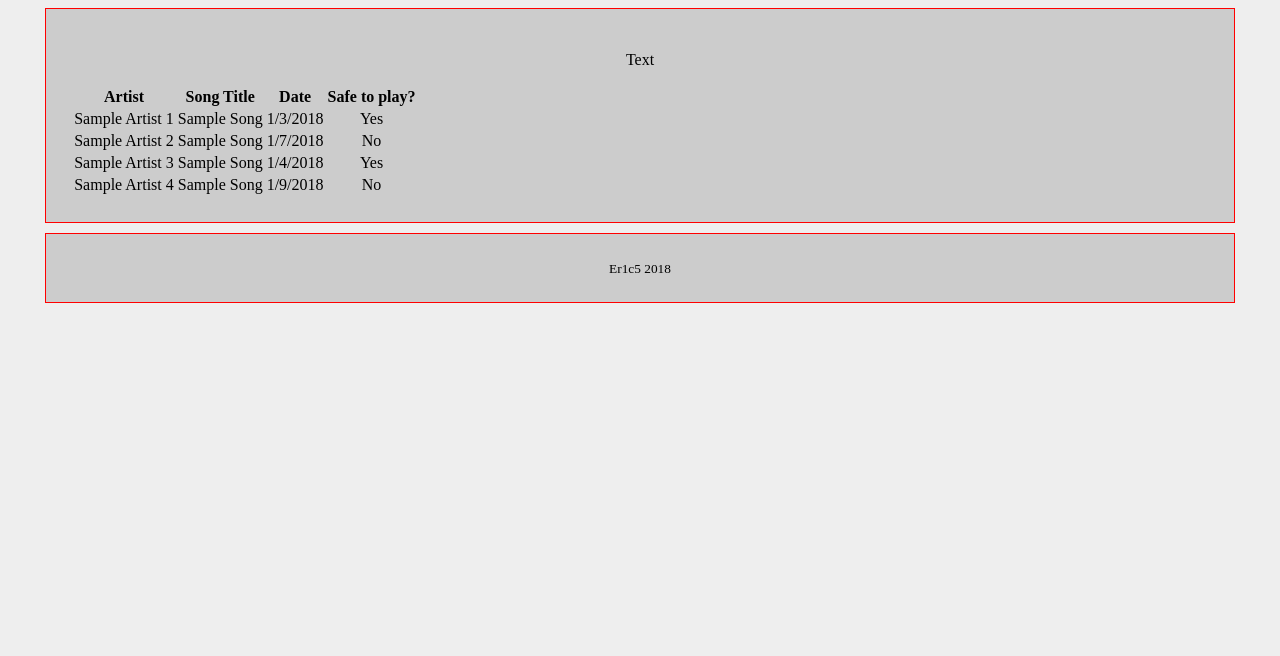
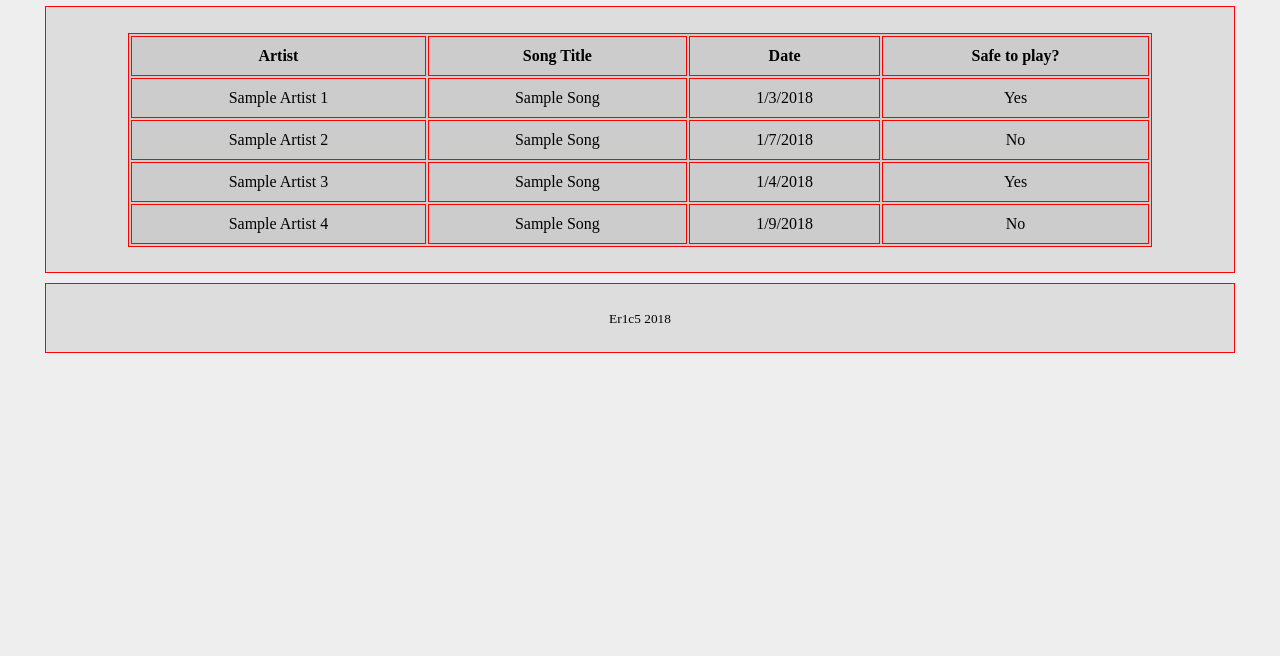
Before and after one commit to eschrofe/TwitchSafeSongs, a plain HTML site: page index.html in a window 1280 px wide. Shown: the part 144-800 px from the top of the page. Drawn offline with Linux system fonts and the light colour scheme.

Commit message:
basic table css

```diff
--- a/css/StyleSheet.css
+++ b/css/StyleSheet.css
@@ -10,12 +10,12 @@ body {
 }
 
 header {
-  border: 1px solid red;
   text-align: center;
   width: 90%;
   margin: 10px auto;
   padding: 2%;
-  background-color: #cccccc
+  background-color: #cccccc;
+
 }
 
 #main {
@@ -24,7 +24,7 @@ header {
   margin: 10px auto;
   width: 90%;
   padding: 2%;
-  background-color: #cccccc
+  background-color: #dddddd
 
 }
 
@@ -34,5 +34,24 @@ footer {
   width: 90%;
   margin: 10px auto;
   padding: 2%;
+  background-color: #dddddd
+}
+
+table, th, td {
+  border: 1px solid red;
   background-color: #cccccc
 }
+
+table {
+  width: 90%;
+  margin: 0 auto;
+}
+
+th, td {
+  padding: 10px;
+
+}
+
+tr {
+  margin: 10px;
+}
--- a/index.html
+++ b/index.html
@@ -3,6 +3,7 @@
   <head>
     <title>Twitch Safe Songs</title>
     <link href="css/StyleSheet.css" rel="stylesheet">
+    <meta http-equiv="content-type" content="text/html; charset=utf-8" />
 </head>
 <body>
   <div id="wrapper">
@@ -11,15 +12,16 @@
     </header>
     <section id="main">
 
-      <p>Text</p>
-
       <table>
+        <thead>
           <tr>
             <th>Artist</th>
             <th>Song Title</th>
             <th>Date</th>
             <th>Safe to play?</th>
           </tr>
+        </thead>
+        <tbody>
           <tr>
             <td>Sample Artist 1</td>
             <td>Sample Song</td>
@@ -44,6 +46,7 @@
             <td>1/9/2018</td>
             <td>No</td>
           </tr>
+        </tbody>
       </table>
 
     </section>
```
Lines whose indentation alone changed are shown as unchanged.
